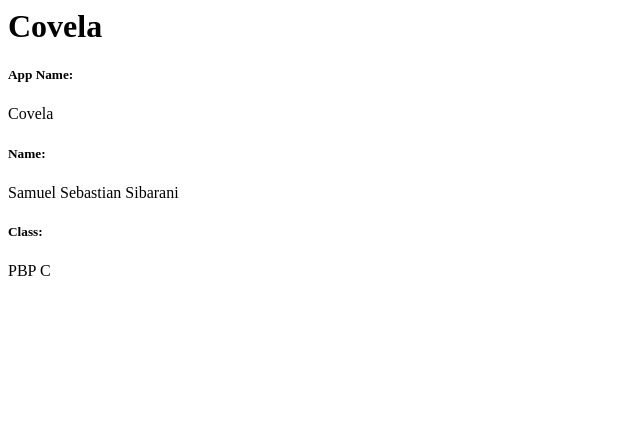
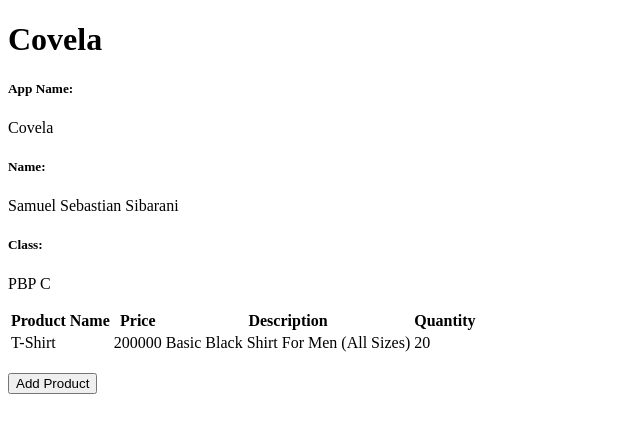
Before and after one commit to samuelsibs/Covela, a Django app: page / in a window 1280 px wide. Shown: the top 433 px of the page, without its empty margins (0-640 px from the left). Run offline with Django 5.2, Linux system fonts and the light colour scheme; data comes from the database, SQL or seed files in the repository.

Commit message:
Menyelesaikan Tugas 3

```diff
--- a/Covela/settings.py
+++ b/Covela/settings.py
@@ -55,7 +55,7 @@ ROOT_URLCONF = 'Covela.urls'
 TEMPLATES = [
     {
         'BACKEND': 'django.template.backends.django.DjangoTemplates',
-        'DIRS': [],
+        'DIRS': [BASE_DIR / 'templates'],
         'APP_DIRS': True,
         'OPTIONS': {
             'context_processors': [
--- a/main/models.py
+++ b/main/models.py
@@ -1,6 +1,8 @@
+import uuid
 from django.db import models
 
-class MoodEntry(models.Model):
+class Product(models.Model):
+    id = models.UUIDField(primary_key=True, default=uuid.uuid4, editable=False)
     name = models.CharField(max_length=255)
     price = models.IntegerField()
     description = models.TextField()
--- a/main/templates/main.html
+++ b/main/templates/main.html
@@ -1,8 +1,43 @@
+{% extends 'base.html' %}
+{% block content %}
 <h1>Covela</h1>
 
 <h5>App Name: </h5>
 <p>{{ app_names }}<p>
+
 <h5>Name: </h5>
 <p>{{ name }}<p>
+
 <h5>Class: </h5>
 <p>{{ class }}<p>
+
+{% if not product_entries %}
+<p>Maaf, Belum ada product yang dapat ditampilkan</p>
+{% else %}
+<table>
+    <tr>
+        <th>Product Name</th>
+        <th>Price</th>
+        <th>Description</th>
+        <th>Quantity</th>
+    </tr>
+
+    {% comment %} Berikut cara memperlihatkan data product di bawah baris ini
+    {% endcomment %}
+    {% for product_entry in product_entries %}
+    <tr>
+        <td>{{product_entry.name}}</td>
+        <td>{{product_entry.price}}</td>
+        <td>{{product_entry.description}}</td>
+        <td>{{product_entry.quantity}}</td>
+    </tr>
+    {% endfor %}
+</table>
+{% endif %}
+
+<br />
+
+<a href="{% url 'main:create_product_entry' %}">
+    <button> Add Product </button>
+</a>
+{% endblock content %}
--- a/main/urls.py
+++ b/main/urls.py
@@ -1,8 +1,13 @@
 from django.urls import path
-from main.views import show_main
+from main.views import show_main, create_product_entry, show_xml, show_json, show_json_by_id, show_xml_by_id
 
 app_name = 'main'
 
 urlpatterns = [
     path('', show_main, name='show_main'),
+    path('create-product-entry', create_product_entry,name='create_product_entry'),
+    path('xml/', show_xml, name='show_xml'),
+    path('json/', show_json, name='show_json'),
+    path('xml/<str:id>/', show_xml_by_id, name='show_xml_by_id'),
+    path('json/<str:id>/', show_json_by_id, name='show_json_by_id'),
 ]
--- a/main/views.py
+++ b/main/views.py
@@ -1,10 +1,43 @@
-from django.shortcuts import render
+from django.http import HttpResponse
+from django.core import serializers
+from django.shortcuts import render,redirect
+from main.forms import ProductForm
+from main.models import Product
 
 def show_main(request):
+    product_entries = Product.objects.all()
+
     context = {
         'app_names' : 'Covela',
         'name': 'Samuel Sebastian Sibarani',
-        'class': 'PBP C'
+        'class': 'PBP C',
+        'product_entries': product_entries
     }
 
     return render(request, "main.html", context)
+
+def create_product_entry(request):
+    form = ProductForm(request.POST or None)
+
+    if form.is_valid() and request.method == "POST":
+        form.save()
+        return redirect('main:show_main')
+
+    context = {'form' : form}
+    return render(request, "create_product_entry.html", context)
+
+def show_xml(request):
+    data = Product.objects.all()
+    return HttpResponse(serializers.serialize("xml", data), content_type="application/xml")
+
+def show_json(request):
+    data = Product.objects.all()
+    return HttpResponse(serializers.serialize("json", data), content_type="application/json")
+
+def show_xml_by_id(request,id):
+    data = Product.objects.filter(pk=id)
+    return HttpResponse(serializers.serialize("xml", data), content_type="application/xml")
+
+def show_json_by_id(request,id):
+    data = Product.objects.filter(pk=id)
+    return HttpResponse(serializers.serialize("json", data), content_type="application/json")
--- /dev/null
+++ b/templates/base.html
@@ -0,0 +1,13 @@
+{% load static %}
+<!DOCTYPE html>
+<html lang="en">
+  <head>
+    <meta charset="UTF-8" />
+    <meta name="viewport" content="width=device-width, initial-scale=1.0" />
+    {% block meta %} {% endblock meta %}
+  </head>
+
+  <body>
+    {% block content %} {% endblock content %}
+  </body>
+</html>
```
Also changed, not shown: main/forms.py (added, +7 -0 lines), main/templates/create_product_entry.html (added, +18 -0 lines), db.sqlite3, main/migrations/0002_product_delete_moodentry.py (added).
